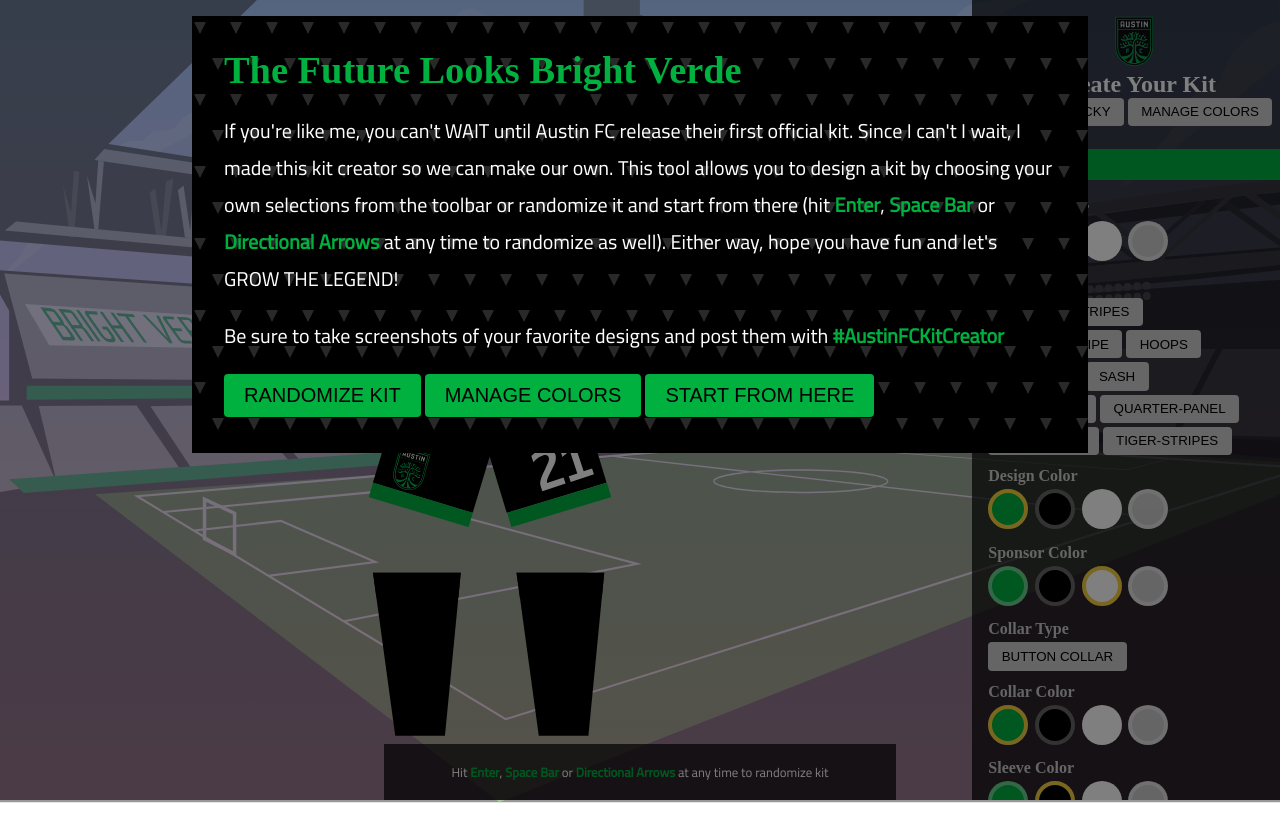
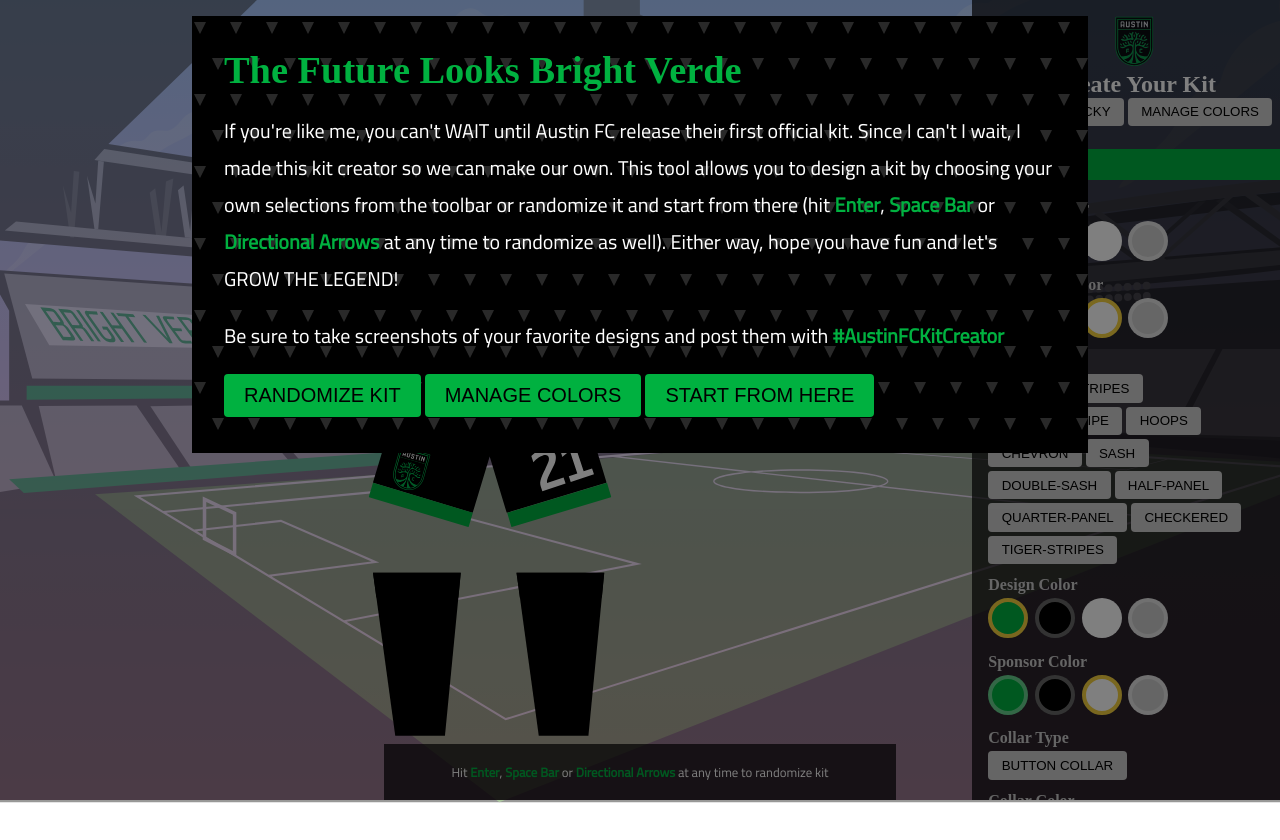
Before and after one commit to drinkingtheink/austin-fc-kit-creator, a Vue app: page / in a window 1280 px wide. Shown: the top 840 px of the page. Built offline with nearby package versions, Linux system fonts and the light colour scheme; a web font is replaced by a local one.

Commit message:
Added double sash design option and secondary color set.

```diff
--- a/src/App.vue
+++ b/src/App.vue
@@ -76,6 +76,7 @@
           :activeShirtOption="activeShirtOption"
           :shirtFill="shirtFill"
           :shirtTypeFill="shirtTypeFill"
+          :shirtSecondaryFill="shirtSecondaryFill"
           :shirtCuffFill="shirtCuffFill"
           :shirtSleeveFill="shirtSleeveFill"
           :shortsFill="shortsFill"
@@ -110,6 +111,18 @@
               :class="{ active: color === shirtFill }"
               :style="{ backgroundColor: color }"
               v-on:click="setShirtFill(color)"
+            >
+            </button>
+          </section>
+
+        <h4>Secondary Color</h4>
+          <section class="color-select">
+            <button
+              v-for="color in colors"
+              class="color-option"
+              :class="{ active: color === shirtSecondaryFill }"
+              :style="{ backgroundColor: color }"
+              v-on:click="setShirtSecondaryFill(color)"
             >
             </button>
           </section>
@@ -341,6 +354,7 @@
     'hoops',
     'chevron',
     'sash',
+    'double-sash',
     'half-panel',
     'quarter-panel',
     'checkered',
@@ -368,6 +382,7 @@
         activeShirtOption: null,
         shirtFill: black,
         shirtTypeFill: green,
+        shirtSecondaryFill: white,
         shirtCuffFill: green,
         shirtSleeveFill: black,
         logoFill: white,
@@ -460,6 +475,9 @@
       },
       setShirtFill(fill) {
         this.shirtFill = fill;
+      },
+      setShirtSecondaryFill(fill) {
+        this.shirtSecondaryFill = fill;
       },
       setShirtTypeFill(fill) {
         this.shirtTypeFill = fill;
--- a/src/components/Kit.vue
+++ b/src/components/Kit.vue
@@ -295,7 +295,12 @@
       <path id="sash" :style="{ fill: shirtTypeFill }" v-show="idMatchesActiveShirtOption('sash')" class="st2" d="M545.9,152.4l-0.5-116.7l4.1,0c0,0-1.5-0.4-4.1-1.2h-28.7L171.8,466.4l0.3,69.2h0.5
         c-0.3,1.5-0.5,3-0.5,4.5c0,3.2,0.7,6.3,2.1,9.4h54.6L545.9,152.4z"/>
       <polygon id="center-stripe" :style="{ fill: shirtTypeFill }"  v-show="idMatchesActiveShirtOption('center-stripe')" class="st2" points="299.6,41.5 299.6,548.3 421.7,548.3 421.7,41.5 360.6,102.6   "/>
-      <g id="tiger-stripes"  v-show="idMatchesActiveShirtOption('tiger-stripes')">
+      <g id="double-sash" v-show="idMatchesActiveShirtOption('double-sash')">
+        <path :style="{ fill: shirtTypeFill }" id="top-stripe" class="st2" d="M545.4,35.1h4.1c0,0-1.5-0.4-4.1-1.2h-28.7L171.8,465.8l0.3,69.2h0.5c-0.3,1.5-0.5,3-0.5,4.5
+          c0,1.9,0.3,3.8,0.8,5.7L545.6,78.4L545.4,35.1z"/>
+        <path :style="{ fill: shirtSecondaryFill }" id="bottom-stripe" class="st2" d="M227.7,550.1L544.8,153l-0.3-73.4L171.8,546.4c0.3,1.2,0.8,2.5,1.3,3.7H227.7z"/>
+      </g>
+      <g id="tiger-stripes" v-show="idMatchesActiveShirtOption('tiger-stripes')">
         <path :style="{ fill: shirtTypeFill }" class="st2" d="M387,454.2c-1.4,5.5-1.7,11.2-3.2,16.6c-2,7.3-4.9,14.3-7.2,21.5c-1.7,5.3-4.4,9.8-8.2,13.8
           c-6.7,7-12.1,14.9-16,23.7c-2.5,5.5-4.4,11.3-6.7,16.9c-0.5,1.3-1.2,2.4-2,3.4h19.7c2.1-6.5,5.3-12.3,10-17.8
           c5.4-6.2,8.8-14.2,12.7-21.6c0.9-1.7,1.1-4.1,0.8-6.1c-1.2-7.3,0.7-13.4,5.8-18.8c4.6-4.9,7.7-10.8,9.4-17.4
@@ -683,6 +688,7 @@
       'activeShirtOption',
       'shirtFill',
       'shirtTypeFill',
+      'shirtSecondaryFill',
       'shirtCuffFill',
       'shirtSleeveFill',
       'shortsFill',
```
